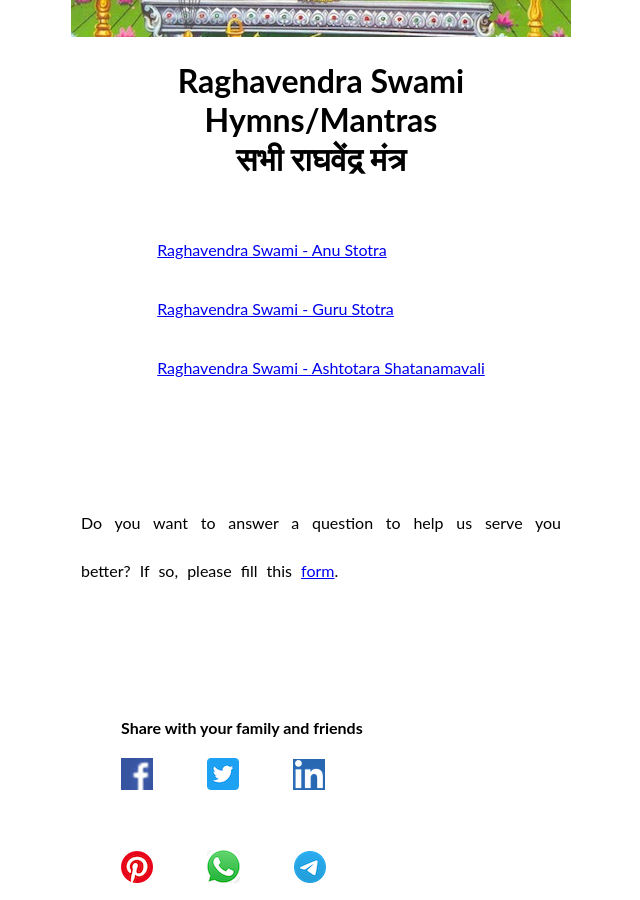
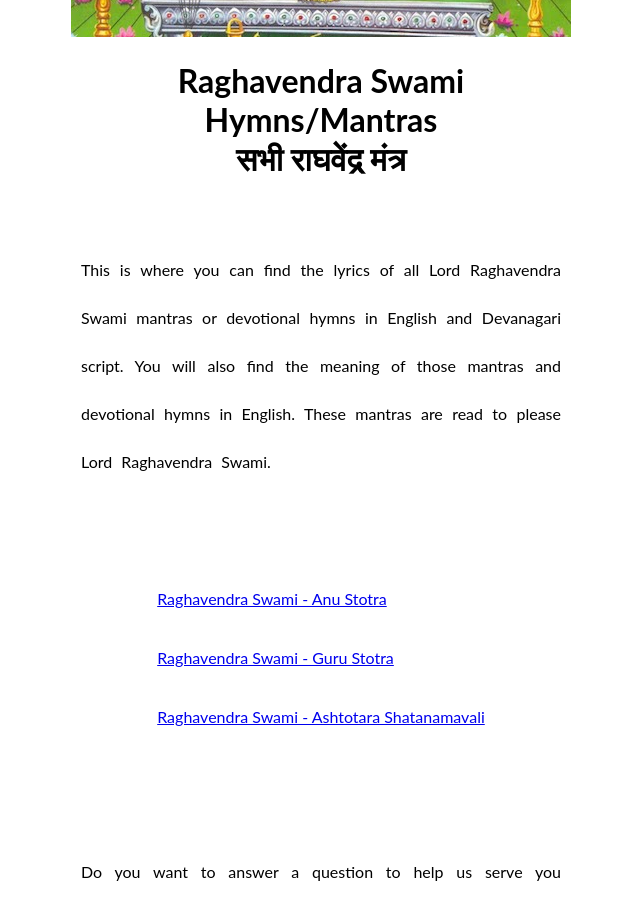
Before and after one commit to abhishekdjoshi/abhishekdjoshi.kclstr.io, a Jekyll site: the page pages/raghavendra/all.html, which Jekyll copies as it is, in a window 1280 px wide and 900 px high, scrolled down 553 px. Shown: the whole window, without its empty margins (319-959 px from the left). Built offline with Jekyll 4.4.1, drawn with Linux system fonts in a browser that asks for light colours; a script that is not in the unit is left out.

Commit message:
Update all.html

```diff
--- a/pages/raghavendra/all.html
+++ b/pages/raghavendra/all.html
@@ -6,11 +6,7 @@
     <meta http-equiv="Content-Type" content="text/html; charset=UTF-8" />
     <meta
       name="description"
-      content="Learn the mantras and devotional hymns of Lord Sri Raghavendra Swami.
-      Read the lyrics of mantras and devotional hymns of Lord Sri Raghavendra Swami in English and in Hindi or Sanskrit.
-      Also get the meaning of all of the mantras and devotional hymns of Lord Sri Raghavendra Swami.
-      Convey your prayers to Lord Raghavendra Swami through all of the mantras and devotional hymns.
-      According to mythology, the lyrics of these mantras and devotional hymns is read to please Lord Raghavendra Swami."
+      content="Learn Lord Raghavendra Swami mantras and devotional hymns. Read the lyrics in English and Hindi or Sanskrit, and get the meaning in English."
     />
     <meta
       name="keywords"
@@ -132,7 +128,7 @@
       });
     </script>
   </head>
-  <body>
+  <body onselectstart="return false;">
     <!--Added below on 18th Feb 2020 at 8:15 PM-->
     <div id="mySidenav" class="sidenav">
       <a href="javascript:void(0)" class="closebtn" onclick="closeNav()"
@@ -164,6 +160,14 @@
         सभी राघवेंद्र मंत्र
       </h1>
       <br />
+
+      <p>
+        This is where you can find the lyrics of all Lord Raghavendra Swami
+        mantras or devotional hymns in English and Devanagari script. You will
+        also find the meaning of those mantras and devotional hymns in English.
+        These mantras are read to please Lord Raghavendra Swami.
+      </p>
+      <br /><br /><br />
 
       <table>
         <tr>
```
